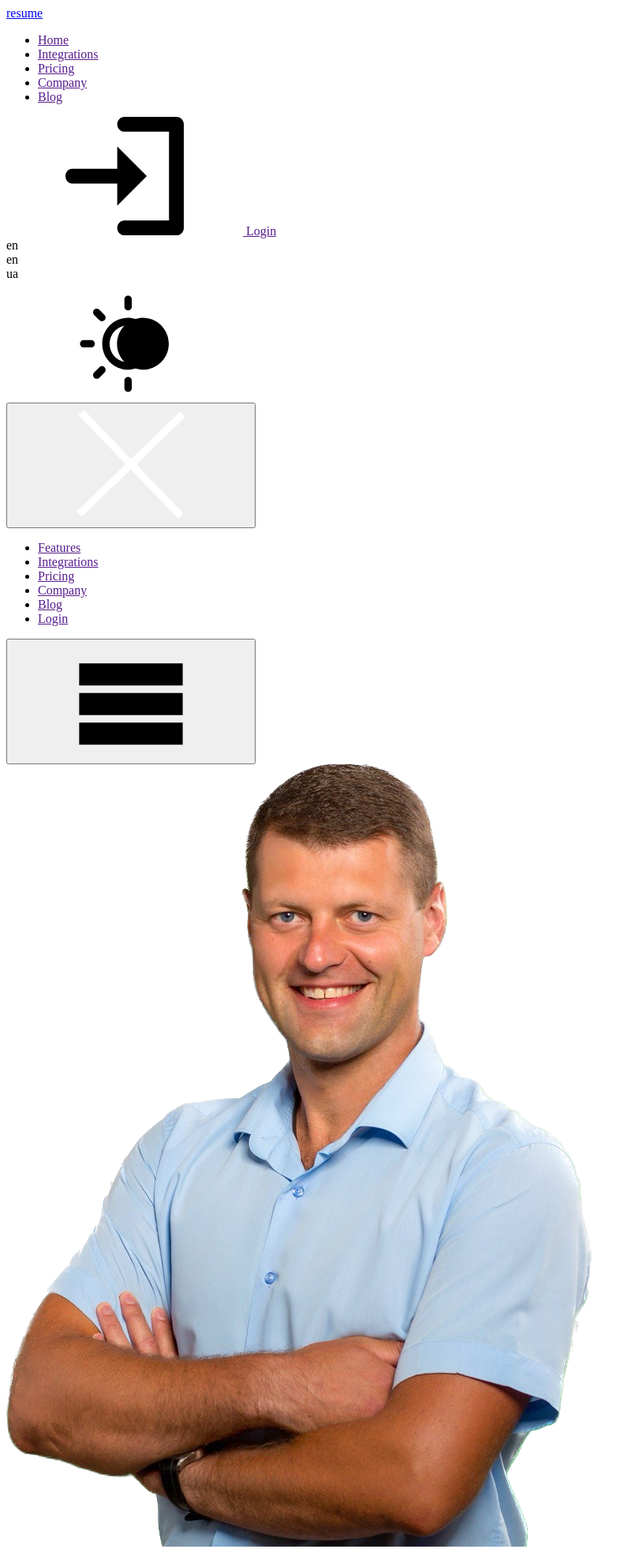
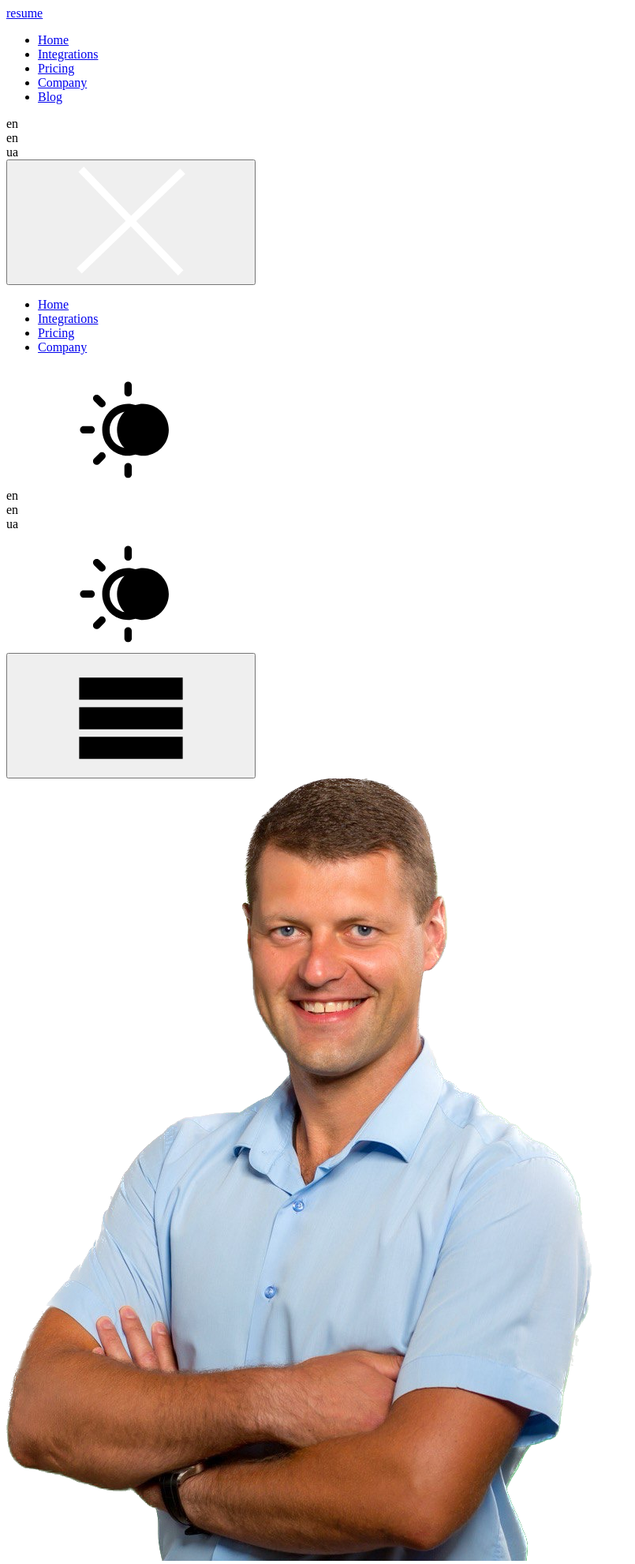
Before and after one commit to sanlander/resume, a web app: file src/index.html in a window 1280 px wide. Shown: the top 1981 px of the page at 79% size, without its empty margins (0-805 px from the left). Run offline with its HTML, style and script files only (its server is not run), Linux system fonts and the light colour scheme.

Commit message:
add theme switch in mob version

```diff
--- a/back/service/email/email.js
+++ b/back/service/email/email.js
@@ -34,7 +34,7 @@ module.exports = async function sendEmail(name, email, lang) {
     await transporter.sendMail({
       from: process.env.EMAIL_FROM,
       to: email, // `${email}, s.gorshkoder@gmail.com`
-      subject: `${langDataBack.subjectLetter[lang]} RESUME (gorshkoder.pp.ua) ✔`,
+      subject: `${langDataBack.subjectLetter[lang]} gorshkoder.pp.ua ✔`,
       html,
       text: convert(html),
     });
--- a/src/index.css
+++ b/src/index.css
@@ -6,3 +6,5 @@
 @import 'style/button-page-up.css';
 @import 'style/mobile-menu.css';
 @import 'style/herro.css';
+@import 'style/advantages.css';
+@import 'style/benefits.css';
--- a/src/index.html
+++ b/src/index.html
@@ -25,52 +25,43 @@
             <ul class="nav-menu list">
               <li class="nav-menu__item">
                 <a
-                  href=""
+                  href="#"
                   class="nav-menu__link current-link"
                   data-lng="linkHome"
+                  data-scroll="home"
                   >Home</a
                 >
               </li>
               <li class="nav-menu__item">
-                <a href="" class="nav-menu__link">Integrations</a>
+                <a href="#" class="nav-menu__link" data-scroll="integrations"
+                  >Integrations</a
+                >
               </li>
               <li class="nav-menu__item">
-                <a href="" class="nav-menu__link">Pricing</a>
+                <a href="#" class="nav-menu__link">Pricing</a>
               </li>
               <li class="nav-menu__item">
-                <a href="" class="nav-menu__link">Company</a>
+                <a href="#" class="nav-menu__link" data-scroll="company"
+                  >Company</a
+                >
               </li>
               <li class="nav-menu__item">
-                <a href="" class="nav-menu__link">Blog</a>
+                <a href="#" class="nav-menu__link">Blog</a>
               </li>
             </ul>
-            <!------------- Header authorization(Login) ------------->
-            <div class="authorization">
-              <a href="" class="nav-menu__link">
-                <svg class="login__icon">
-                  <use href="./img/sprites.svg#icon-user"></use>
-                </svg>
-                Login</a
+
+            <!------- Change language ------->
+            <div class="select-language">
+              <div class="select-language__header">
+                <span class="select-language__current" data-lng="selectLang"
+                  >en</span
                 >
               </div>
-            <!------- Change language ------->
-            <div class="select">
-              <div class="select__header">
-                <span class="select__current" data-lng="select">en</span>
+
+              <div class="select-language__body">
+                <div class="select-language__item">en</div>
+                <div class="select-language__item">ua</div>
               </div>
-
-              <div class="select__body">
-                <div class="select__item">en</div>
-                <div class="select__item">ua</div>
-              </div>
-            </div>
-
-            <!------- Dark Switch ------->
-            <div class="dark-switch">
-              <svg class="dark-switch__icon">
-                <use href="./img/sprites.svg#icon-sun"></use>
-              </svg>
-              <div class="dark-switch__label"></div>
             </div>
 
             <!------- Mobile menu (start) ------->
@@ -85,31 +76,71 @@
                 <!----- Menu navigation ----->
                 <ul class="mob-menu-nav">
                   <li class="mob-menu-nav__item">
-                    <a class="mob-menu-nav__link" href="">Features</a>
+                    <a
+                      class="mob-menu-nav__link"
+                      href="#"
+                      data-lng="linkHomeMob"
+                      data-scroll="home"
+                      >Home</a
+                    >
                   </li>
                   <li class="mob-menu-nav__item">
-                    <a class="mob-menu-nav__link" href="">Integrations</a>
+                    <a
+                      class="mob-menu-nav__link"
+                      href="#"
+                      data-scroll="integrations"
+                      >Integrations</a
+                    >
                   </li>
                   <li class="mob-menu-nav__item">
-                    <a class="mob-menu-nav__link" href="">Pricing</a>
+                    <a class="mob-menu-nav__link" href="#">Pricing</a>
                   </li>
                   <li class="mob-menu-nav__item">
-                    <a class="mob-menu-nav__link" href="">Company</a>
-                  </li>
-                  <li class="mob-menu-nav__item">
-                    <a class="mob-menu-nav__link" href="">Blog</a>
-                  </li>
-                  <li class="mob-menu-nav__item">
-                    <a class="mob-menu-nav__link" href="">Login</a>
+                    <a class="mob-menu-nav__link" href="#" data-scroll="company"
+                      >Company</a
+                    >
                   </li>
                 </ul>
+
+                <div class="box__dark-swich-language">
+                  <!------- Dark Switch Mob ------->
+                  <div class="dark-switch mob">
+                    <svg class="dark-switch__icon">
+                      <use href="./img/sprites.svg#icon-sun"></use>
+                    </svg>
+                    <div class="dark-switch__label"></div>
+                  </div>
+
+                  <!------- Change language Mob ------->
+                  <div class="select-language mob">
+                    <div class="select-language__header">
+                      <span
+                        class="select-language__current"
+                        data-lng="selectLangMob"
+                        >en</span
+                      >
+                    </div>
+
+                    <div class="select-language__body">
+                      <div class="select-language__item">en</div>
+                      <div class="select-language__item">ua</div>
                     </div>
                   </div>
-            <!------- Mobile menu (finish) ------->
+                </div>
+              </div>
+            </div>
+            <!------- Mobile menu (end) ------->
           </nav>
+          <!------- Dark Switch ------->
+          <div class="dark-switch">
+            <svg class="dark-switch__icon">
+              <use href="./img/sprites.svg#icon-sun"></use>
+            </svg>
+            <div class="dark-switch__label"></div>
+          </div>
           <!------------- Button open mobile menu ------------->
-          <button type="button" class="header__menu-btn">
-            <svg class="header__menu-btn--open">
+          <button type="button" class="mob-menu-btn__open">
+            <svg>
               <use href="./img/sprites.svg#icon-menu"></use>
             </svg>
           </button>
@@ -120,7 +151,7 @@
     <!------------- Main ------------->
     <main>
       <!------------- Herro section ------------->
-      <section class="herro-section" id="features">
+      <section class="herro-section" id="home">
         <div class="container herro-container">
           <img
             class="herro-img"
@@ -179,12 +210,7 @@
             </ul>
           </div>
         </div>
-      </section>
-      <!------------- Button page up ------------->
-      <button type="button" class="page-up visually-hidden">
-        <img src="./img/up-arrow.svg" alt="page-up" />
-      </button>
-      <!----------- Form Feedback ----------->
+        <!----------- Form Feedback (start) ----------->
         <div class="backrdop visually-hidden" data-modal>
           <div class="feedback">
             <svg class="feedback__close-modal" data-modal-close>
@@ -228,11 +254,23 @@
             </div>
           </div>
         </div>
+        <!----------- Form Feedback (end) ----------->
+      </section>
+      <!------------- Advantages Section ------------->
+      <section class="section advantages-section" id="integrations">
+        <div class="container">Integrations Section</div>
+      </section>
+      <!------------- Benefits section ------------->
+      <section class="section benefits-section" id="company">
+        <div class="container">Company section</div>
+      </section>
+      <!------------- Button page up ------------->
+      <button type="button" class="page-up visually-hidden">
+        <img src="./img/up-arrow.svg" alt="page-up" />
+      </button>
     </main>
 
     <footer>
-
-
       <div class="footer">footer</div>
     </footer>
   </body>
--- a/src/modules/darkSwitch.js
+++ b/src/modules/darkSwitch.js
@@ -1,7 +1,9 @@
-const checkbox = document.querySelector(".dark-switch__label");
+const checkbox = document.querySelectorAll(".dark-switch__label");
 const html = document.querySelector("html");
 
-checkbox.addEventListener("click", onChangeDarkTheme);
+checkbox.forEach((element) => {
+  element.addEventListener("click", onChangeDarkTheme);
+});
 
 function onChangeDarkTheme(e) {
   if (html.classList.contains("dark")) {
--- a/src/modules/index.js
+++ b/src/modules/index.js
@@ -1,7 +1,8 @@
 import "./progressBar";
-import "./scrollUpBtn";
+import "./scrollToElement";
 import "./animateText";
 import "./lang/changeLanguage";
 import "./darkSwitch";
 import "./libs/inputmask.min";
 import "./formFeedback";
+import "./mobile-menu";
--- /dev/null
+++ b/src/style/advantages.css
@@ -0,0 +1,5 @@
+.advantages-section {
+  height: 600px;
+  background-color: blanchedalmond;
+  text-align: center;
+}
--- /dev/null
+++ b/src/style/benefits.css
@@ -0,0 +1,5 @@
+.benefits-section {
+  height: 600px;
+  background-color: aquamarine;
+  text-align: center;
+}
```
Also changed, not shown: src/modules/formFeedback.js (+6 -5 lines), src/modules/lang/changeLanguage.js (+26 -5 lines), src/modules/lang/langData.json (+6 -1 lines), src/modules/mobile-menu.js (added, +16 -0 lines), src/modules/scrollToElement.js (added, +45 -0 lines), src/modules/scrollUpBtn.js (deleted, +0 -38 lines), src/style/header.css (+41 -29 lines), src/style/mobile-menu.css (+5 -5 lines), src/img/sprites.svg. Lines whose indentation alone changed are shown as unchanged.
